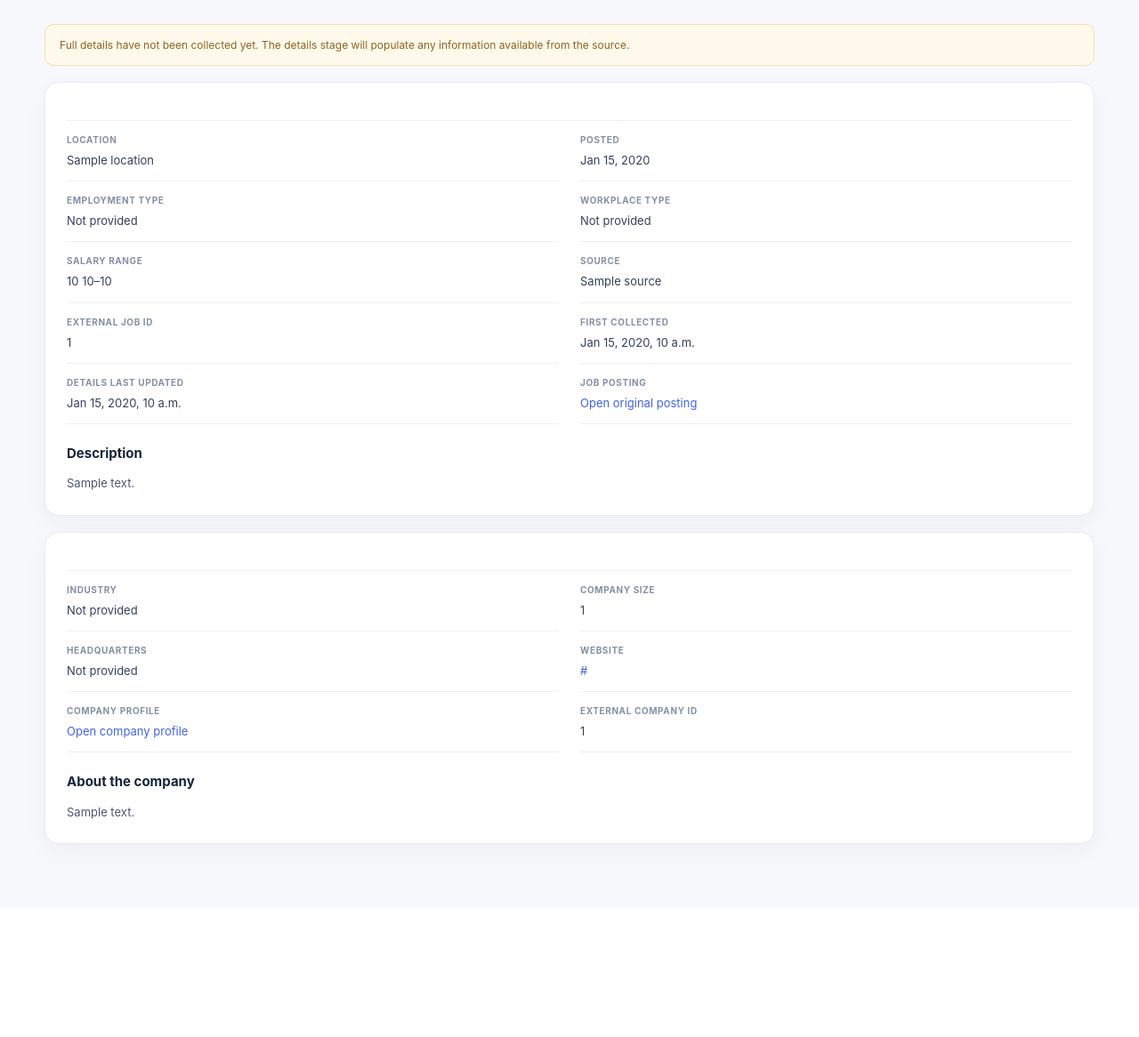
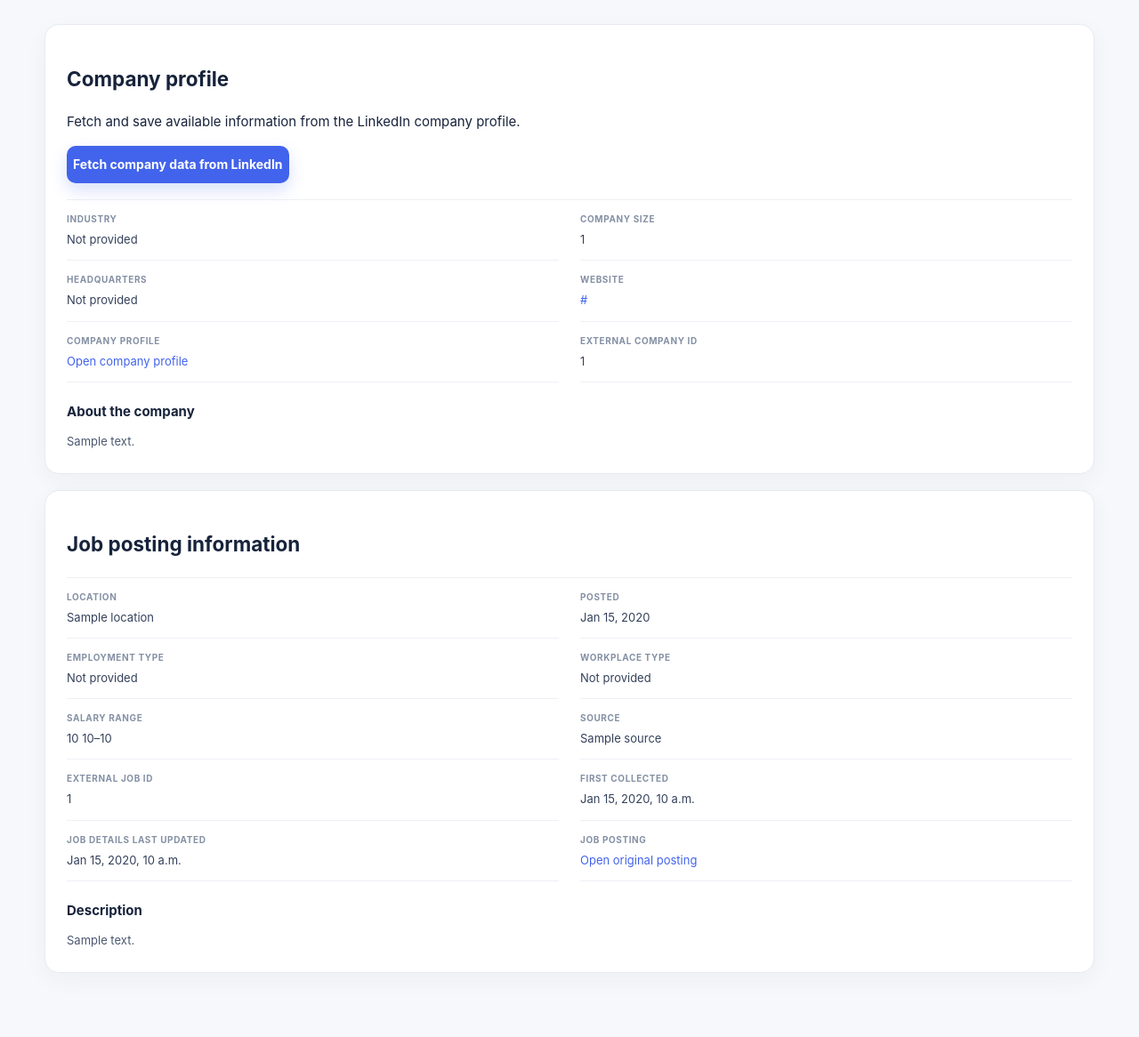
Before and after one commit to IraSidorenk0/python-scrapper-test-task, a Django app: template scraper/templates/job_details.html in a window 1280 px wide. Shown: the part 216-1382 px from the top of the page at 89% size. Before the commit the page ends 1169 px from the top, so only its background shows below. Run offline with Django 5.2, Linux system fonts and the light colour scheme; the template is opened without the code that fills it: most values are stand-ins (such as "Sample title", 1, 10 or a date in 2020); data that the repository does not hold is empty.

Commit message:
Remove needless data

```diff
--- a/scraper/templates/job_details.html
+++ b/scraper/templates/job_details.html
@@ -8,16 +8,15 @@
             <div>
                 <p class="section-kicker">JOB POSTING</p>
                 <h1>{{ job.title }}</h1>
-                <p>{{ company.name|default:"Company not available" }}{% if job.location %} &middot; {{ job.location }}{% endif %}</p>
+                <p>
+                    {{ company.name|default:"Company not available" }}
+                    {% if job.location %} &middot; {{ job.location }}{% endif %}
+                </p>
             </div>
             <a class="button button-outline" href="{{ back_url }}">Back to results</a>
         </header>
 
-        {% if job.details_status == "pending" %}
-            <div class="details-notice">
-                Full details have not been collected yet. The details stage will populate any information available from the source.
-            </div>
-        {% elif job.details_status == "failed" %}
+        {% if job.details_status == "failed" %}
             <div class="details-notice details-notice-error" role="status">
                 <strong>Full details could not be collected.</strong>
                 {% if job.details_error %}<p>{{ job.details_error }}</p>{% endif %}
@@ -25,81 +24,21 @@
         {% endif %}
 
         <div class="job-details-sections">
-            <section class="dashboard-card detail-card" aria-labelledby="job-info-title">
-                <dl class="detail-grid">
-                    <div class="detail-item">
-                        <dt>Location</dt>
-                        <dd>{{ job.location|default:"Not provided" }}</dd>
+            <section class="dashboard-card detail-card" aria-labelledby="company-info-title">
+                <div class="company-info-heading">
+                    <div>
+                        <h2 id="company-info-title">Company profile</h2>
+                        <p class="company-info-help">Fetch and save available information from the LinkedIn company profile.</p>
                     </div>
-                    <div class="detail-item">
-                        <dt>Posted</dt>
-                        <dd>{{ job.posted_at|date:"M j, Y"|default:"Not provided" }}</dd>
-                    </div>
-                    <div class="detail-item">
-                        <dt>Employment type</dt>
-                        <dd>{{ job.employment_type|default:"Not provided" }}</dd>
-                    </div>
-                    <div class="detail-item">
-                        <dt>Workplace type</dt>
-                        <dd>{{ job.workplace_type|default:"Not provided" }}</dd>
-                    </div>
-                    <div class="detail-item">
-                        <dt>Salary range</dt>
-                        <dd>
-                            {% if job.salary_min or job.salary_max %}
-                                {{ job.salary_currency }} {{ job.salary_min|default:"—" }}–{{ job.salary_max|default:"—" }}
-                            {% else %}
-                                Not provided
-                            {% endif %}
-                        </dd>
-                    </div>
-                    <div class="detail-item">
-                        <dt>Source</dt>
-                        <dd>{{ job.source }}</dd>
-                    </div>
-                    <div class="detail-item">
-                        <dt>External job ID</dt>
-                        <dd>{{ job.external_id }}</dd>
-                    </div>
-                    <div class="detail-item">
-                        <dt>First collected</dt>
-                        <dd>{{ job.first_seen_at|date:"M j, Y, P" }}</dd>
-                    </div>
-                    <div class="detail-item">
-                        <dt>Details last updated</dt>
-                        <dd>{{ job.details_updated_at|date:"M j, Y, P"|default:"Not yet processed" }}</dd>
-                    </div>
-                    <div class="detail-item">
-                        <dt>Job posting</dt>
-                        <dd>
-                            {% if job.job_url %}
-                                <a href="{{ job.job_url }}" target="_blank" rel="noopener noreferrer">Open original posting</a>
-                            {% else %}
-                                Not provided
-                            {% endif %}
-                        </dd>
-                    </div>
-                </dl>
+                    {% if company and company.profile_url %}
+                        <form method="post">
+                            {% csrf_token %}
+                            <button class="button button-primary" type="submit">Fetch company data from LinkedIn</button>
+                        </form>
+                    {% endif %}
+                </div>
+                {% if company %}
 
-                <section class="detail-description" aria-labelledby="job-description-title">
-                    <h3 id="job-description-title">Description</h3>
-                    {% if job.description %}
-                        <div>{{ job.description|linebreaksbr }}</div>
-                    {% else %}
-                        <p class="detail-empty">No job description has been collected.</p>
-                    {% endif %}
-                </section>
-
-                {% if job.raw_data %}
-                    <details class="raw-data-details">
-                        <summary>View collected job data</summary>
-                        <pre>{{ job_raw_data }}</pre>
-                    </details>
-                {% endif %}
-            </section>
-
-            <section class="dashboard-card detail-card" aria-labelledby="company-info-title">
-                 {% if company %}
                     <dl class="detail-grid">
                         <div class="detail-item">
                             <dt>Industry</dt>
@@ -144,20 +83,81 @@
                         {% if company.description %}
                             <div>{{ company.description|linebreaksbr }}</div>
                         {% else %}
-                            <p class="detail-empty">No company description has been collected.</p>
+                            <p class="detail-empty">No company description has been collected yet. Use the button above to fetch profile data.</p>
                         {% endif %}
                     </section>
-
-                    {% if company.raw_data %}
-                        <details class="raw-data-details">
-                            <summary>View collected company data</summary>
-                            <pre>{{ company_raw_data }}</pre>
-                        </details>
-                    {% endif %}
                 {% else %}
-                    <p class="detail-empty">No company details have been collected for this posting.</p>
+                    <p class="detail-empty">No company profile is associated with this posting.</p>
                 {% endif %}
             </section>
+
+            <section class="dashboard-card detail-card" aria-labelledby="job-info-title">
+                <h2 id="job-info-title">Job posting information</h2>
+                <dl class="detail-grid">
+                    <div class="detail-item">
+                        <dt>Location</dt>
+                        <dd>{{ job.location|default:"Not provided" }}</dd>
+                    </div>
+                    <div class="detail-item">
+                        <dt>Posted</dt>
+                        <dd>{{ job.posted_at|date:"M j, Y"|default:"Not provided" }}</dd>
+                    </div>
+                    <div class="detail-item">
+                        <dt>Employment type</dt>
+                        <dd>{{ job.employment_type|default:"Not provided" }}</dd>
+                    </div>
+                    <div class="detail-item">
+                        <dt>Workplace type</dt>
+                        <dd>{{ job.workplace_type|default:"Not provided" }}</dd>
+                    </div>
+                    <div class="detail-item">
+                        <dt>Salary range</dt>
+                        <dd>
+                            {% if job.salary_min or job.salary_max %}
+                                {{ job.salary_currency }} {{ job.salary_min|default:"—" }}–{{ job.salary_max|default:"—" }}
+                            {% else %}
+                                Not provided
+                            {% endif %}
+                        </dd>
+                    </div>
+                    <div class="detail-item">
+                        <dt>Source</dt>
+                        <dd>{{ job.source }}</dd>
+                    </div>
+                    <div class="detail-item">
+                        <dt>External job ID</dt>
+                        <dd>{{ job.external_id }}</dd>
+                    </div>
+                    <div class="detail-item">
+                        <dt>First collected</dt>
+                        <dd>{{ job.first_seen_at|date:"M j, Y, P" }}</dd>
+                    </div>
+                    <div class="detail-item">
+                        <dt>Job details last updated</dt>
+                        <dd>{{ job.details_updated_at|date:"M j, Y, P"|default:"Not yet processed" }}</dd>
+                    </div>
+                    <div class="detail-item">
+                        <dt>Job posting</dt>
+                        <dd>
+                            {% if job.job_url %}
+                                <a href="{{ job.job_url }}" target="_blank" rel="noopener noreferrer">Open original posting</a>
+                            {% else %}
+                                Not provided
+                            {% endif %}
+                        </dd>
+                    </div>
+                </dl>
+
+                <section class="detail-description" aria-labelledby="job-description-title">
+                    <h3 id="job-description-title">Description</h3>
+                    {% if job.description %}
+                        <div>{{ job.description|linebreaksbr }}</div>
+                    {% else %}
+                        <p class="detail-empty">No job description has been collected.</p>
+                    {% endif %}
+                </section>
+            </section>
+
         </div>
     </div>
 {% endblock %}
```
